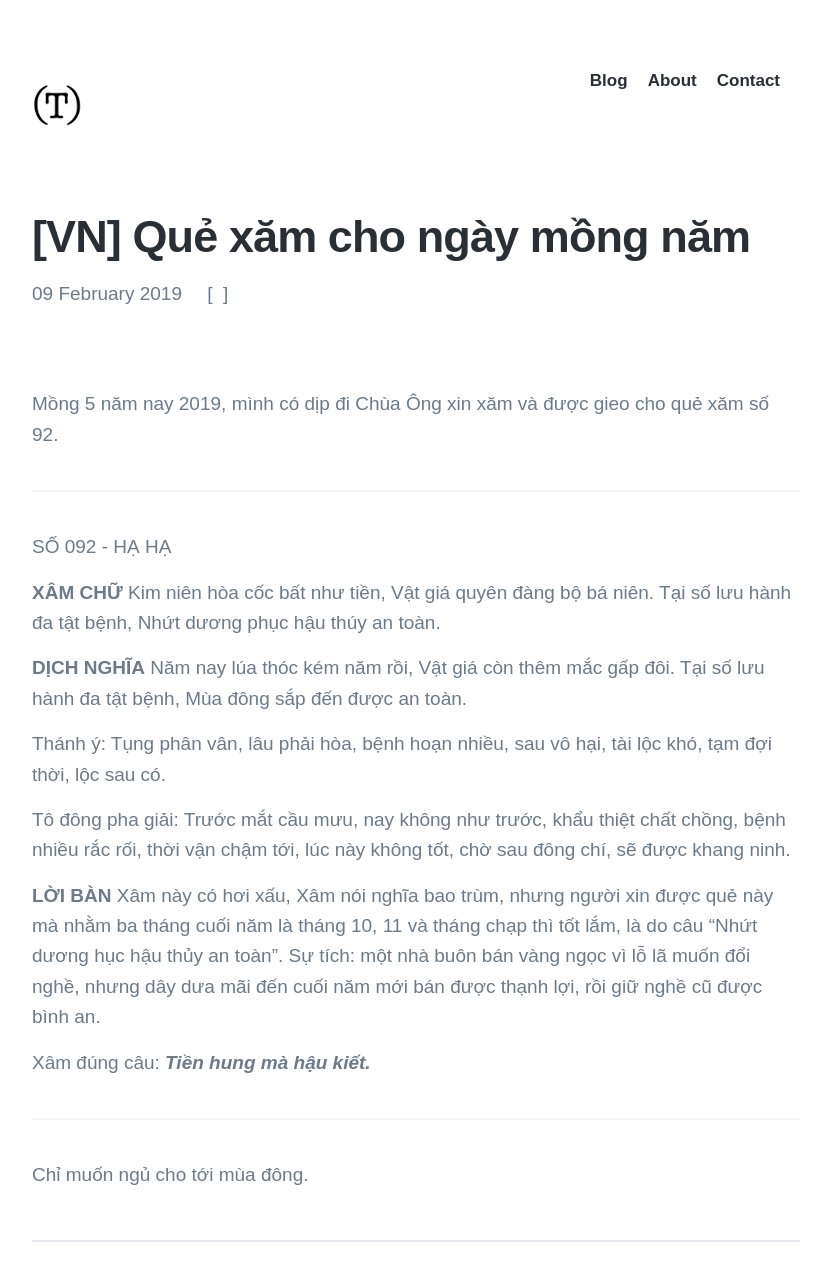
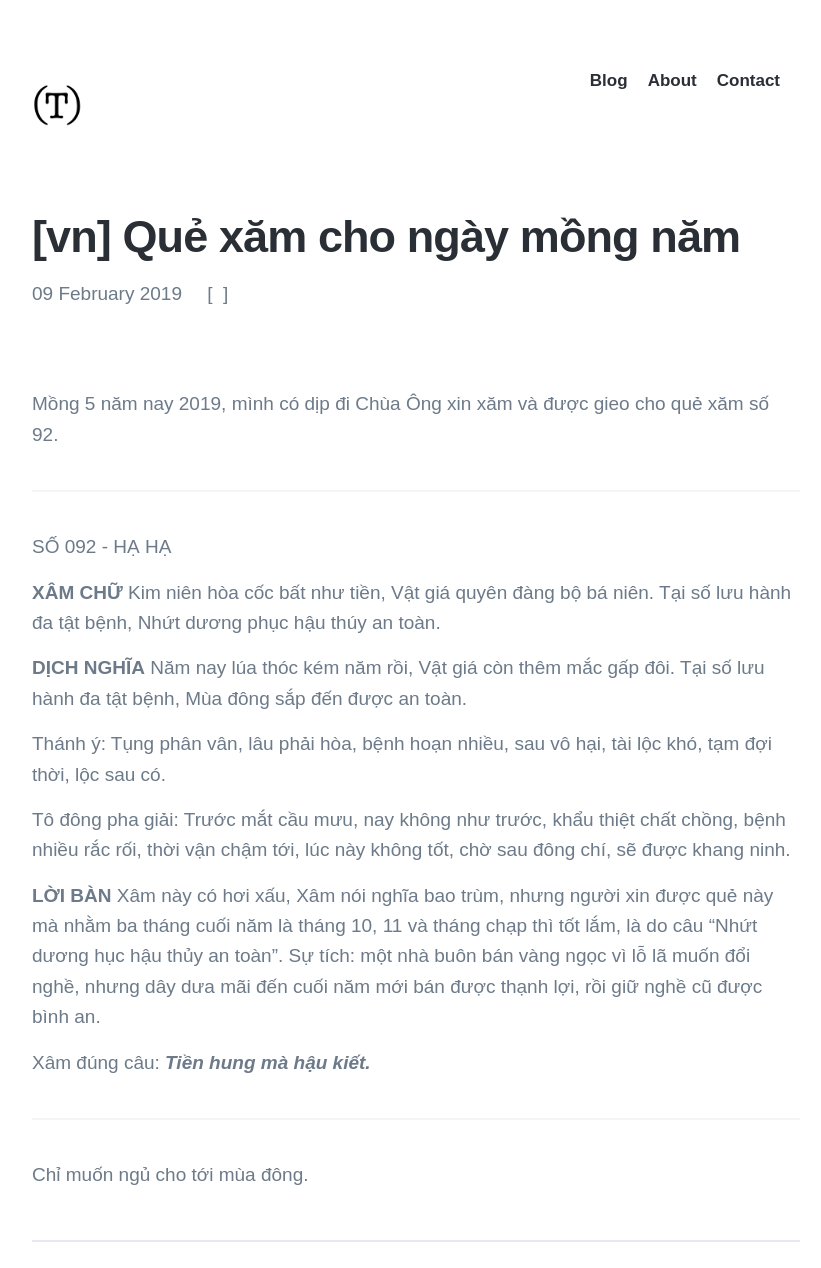
Before and after one commit to truongoi/truongnguyen.io, a Jekyll site: the page built from _posts/2019-02-09-sortilege-on-the-5th-day.md, in a window 1280 px wide, cut to the strip 0-1268 px from the top of the page. Shown: the whole strip, without its empty margins (224-1045 px from the left). Built offline with Jekyll 4.4.1, drawn with Linux system fonts in a browser that asks for light colours; nearby versions of some CDN libraries; some web fonts are replaced; a script that is not in the unit is left out; comment, search, counter and statistics services are not loaded.

```diff
--- a/_posts/2019-02-09-sortilege-on-the-5th-day.md
+++ b/_posts/2019-02-09-sortilege-on-the-5th-day.md
@@ -1,5 +1,5 @@
 ---
-title: "[VN] Quẻ xăm cho ngày mồng năm"
+title: "[vn] Quẻ xăm cho ngày mồng năm"
 description: Mồng 5 năm nay 2019, mình có dịp đi Chùa Ông xin xăm và được gieo
   cho quẻ xăm số 92.
 featured_image: /images/posts/xin-xam.jpg
```
